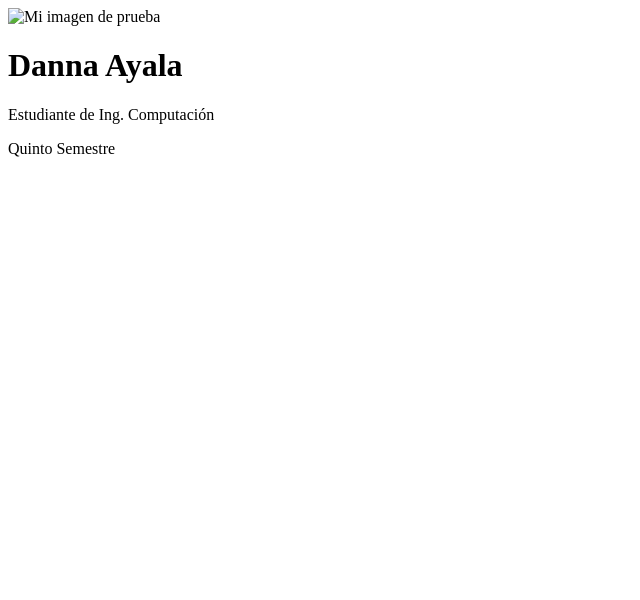
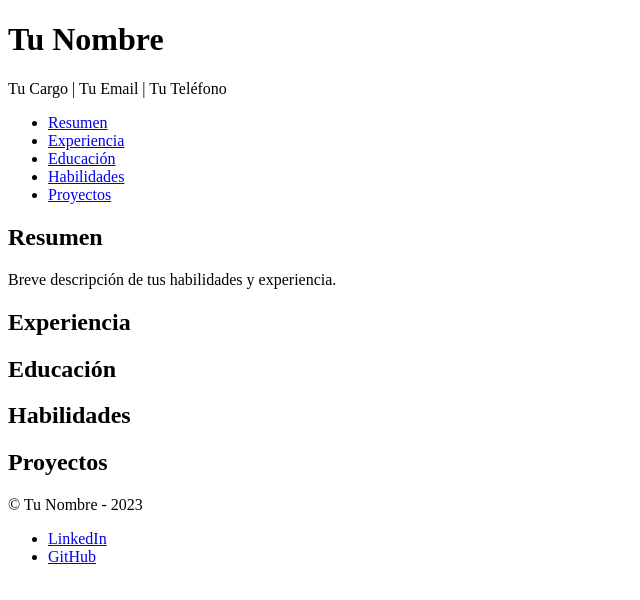
Before and after one commit to ayaladanna04/curriculum, a plain HTML site: page index.html in a window 1280 px wide. Shown: the whole page, without its empty margins (0-640 px from the left). Drawn offline with Linux system fonts and the light colour scheme.

Commit message:
Añadir etiquetas semánticas

```diff
--- a/index.html
+++ b/index.html
@@ -1,16 +1,53 @@
-<!doctype html>
-<html>
-  <head>
-    <meta charset="utf-8" />
-    <title>Mi pagina de prueba</title>
-  </head>
-  <body>
-    <img src="images/firefox-icon.png" alt="Mi imagen de prueba" />
-  </body>
+<!DOCTYPE html>
+<html lang="es">
 
-  <h1>Danna Ayala</h1>
-  <p>Estudiante de Ing. Computación</p>
-  <p>Quinto Semestre</p>
+<head>
+  <meta charset="UTF-8">
+  <meta name="viewport" content="width=device-width,
+initial-scale=1.0">
+  <title>Mi Currículum Vitae</title>
+  <link rel="stylesheet" href="styles.css">
+</head>
 
+<body>
+  <header>
+    <h1>Tu Nombre</h1>
+    <p>Tu Cargo | Tu Email | Tu Teléfono</p>
+  </header>
+  <nav>
+    <ul>
+      <li><a href="#resumen">Resumen</a></li>
+      <li><a href="#experiencia">Experiencia</a></li>
+      <li><a href="#educacion">Educación</a></li>
+      <li><a href="#habilidades">Habilidades</a></li>
+      <li><a href="#proyectos">Proyectos</a></li>
+    </ul>
+  </nav>
+  <main>
+    <section id="resumen">
+      <h2>Resumen</h2>
+      <p>Breve descripción de tus habilidades y experiencia.</p>
+    </section>
+    <section id="experiencia">
+      <h2>Experiencia</h2>
+    </section>
+    <section id="educacion">
+      <h2>Educación</h2>
+    </section>
+    <section id="habilidades">
+      <h2>Habilidades</h2>
+    </section>
+    <section id="proyectos">
+      <h2>Proyectos</h2>
+    </section>
+  </main>
+  <footer>
+    <p>© Tu Nombre - 2023</p>
+    <ul>
+      <li><a href="https://www.linkedin.com/in/tunombre">LinkedIn</a></li>
+      <li><a href="https://github.com/tunombre">GitHub</a></li>
+    </ul>
+  </footer>
+</body>
 
 </html>
```
